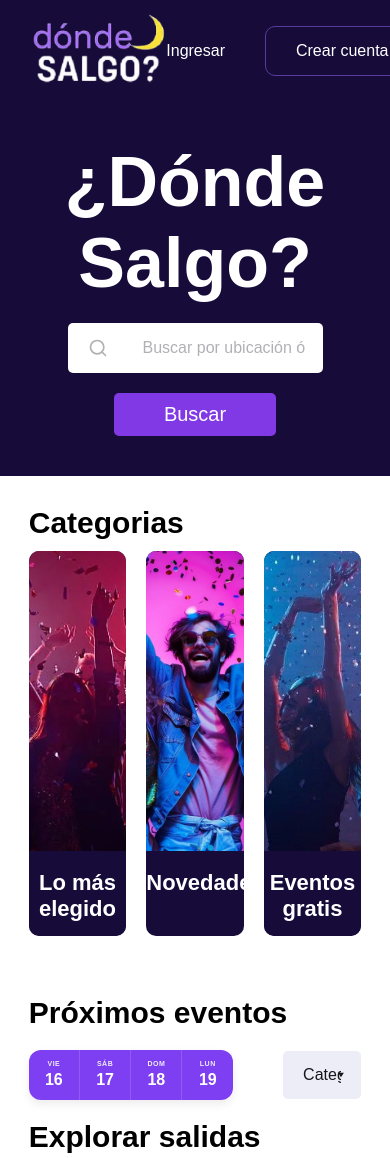
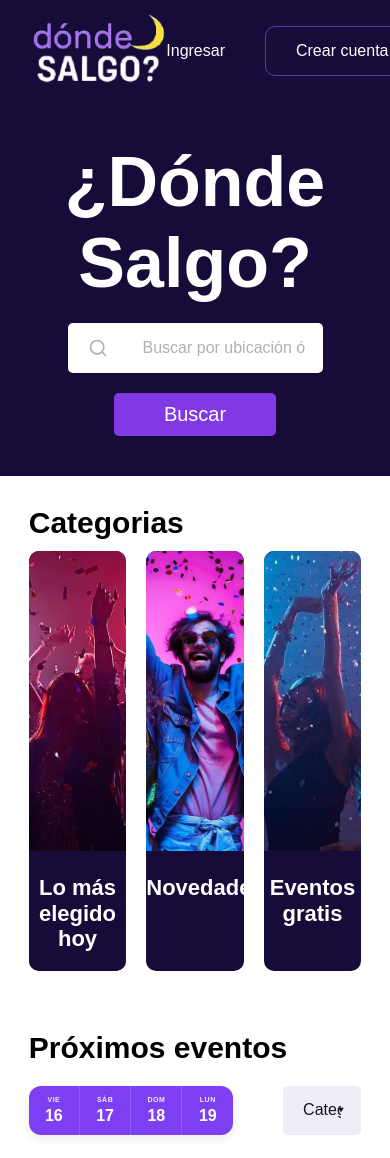
Before and after one commit to ignacioDorigo/donde-salgo, a React (Create React App) app: page / in a window 390 px wide. Shown: the top 1158 px of the page. Built offline with nearby package versions, Linux system fonts and the light colour scheme.

Commit message:
falta responsive de primer boceto

```diff
--- a/src/components/Categoria/Categoria.css
+++ b/src/components/Categoria/Categoria.css
@@ -19,7 +19,20 @@
     background-color: #170b3a;
     color: #FFFFFF;
     margin: 0;
-    padding: 1.5rem 0rem;
+    padding: 2rem 0rem;
     border-bottom-right-radius: 10px;
     border-bottom-left-radius: 10px;
 }
+
+.div_categoria {
+    border-radius: 10px;
+    overflow: hidden;
+    background-color: #170b3a;
+    cursor: pointer;
+    transition: box-shadow 0.3s ease-in-out;
+}
+
+.div_categoria:hover {
+    box-shadow: 0 0 20px 5px rgba(121, 52, 219, 0.6);
+    /* violetita suave */
+}
--- a/src/components/Categorias/Categorias.js
+++ b/src/components/Categorias/Categorias.js
@@ -4,7 +4,7 @@ import Categoria from "../Categoria/Categoria";
 
 export default function Categorias() {
   const categorias = [
-    { nombre: "Lo más elegido", imagen: "/categorias/categoria1.webp" },
+    { nombre: "Lo más elegido hoy", imagen: "/categorias/categoria1.webp" },
     { nombre: "Novedades", imagen: "/categorias/categoria2.webp" },
     { nombre: "Eventos gratis", imagen: "/categorias/categoria3.webp" },
   ];
--- a/src/components/Salidas/Salidas.css
+++ b/src/components/Salidas/Salidas.css
@@ -3,6 +3,8 @@
     /* padding: 1rem; */
     border-radius: 10px;
     overflow: hidden;
+    transition: box-shadow 0.3s ease-in-out;
+
 }
 
 .salida__imagen {
@@ -60,3 +62,8 @@
     width: 1.5rem;
     height: 1.5rem;
 }
+
+.div__salida:hover {
+    box-shadow: 0 0 20px 5px rgba(121, 52, 219, 0.6);
+    /* violetita suave */
+}
```
